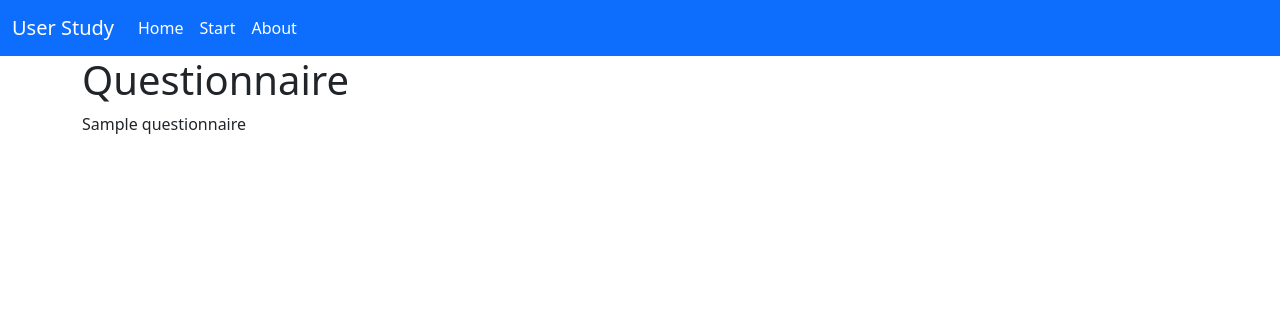
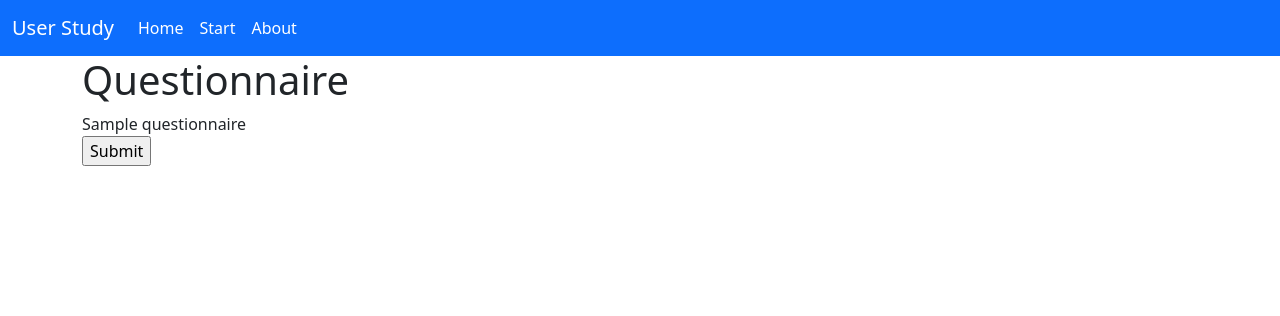
Before and after one commit to juliusfrost/cfrl-rllib, a Django app: page /study/1/ in a window 1280 px wide. Shown: the top 316 px of the page. Run offline with Django 3.2, Linux system fonts and the light colour scheme; tables that the repository leaves empty hold one stand-in row (values such as "Sample post").

Commit message:
submit page

```diff
--- a/server/study/urls.py
+++ b/server/study/urls.py
@@ -9,4 +9,5 @@ urlpatterns = [
     path('about/', views.about, name='about'),
     path('study/', views.study, name='study'),
     path('study/<int:questionnaire_id>/', views.questionnaire, name='questionnaire'),
+    path('submit/<int:questionnaire_id>/', views.submit, name='submit'),
 ]
--- a/server/study/views.py
+++ b/server/study/views.py
@@ -32,3 +32,11 @@ def questionnaire(request, questionnaire_id):
         raise Http404("Questionnaire does not exist")
     context = {'questionnaire': q}
     return render(request, 'study/questionnaire.html', context=context)
+
+
+def submit(request, questionnaire_id):
+    try:
+        q = Questionnaire.objects.get(pk=questionnaire_id)
+    except Questionnaire.DoesNotExist:
+        raise Http404("Questionnaire does not exist")
+    return render(request, 'study/submit.html')
--- a/server/templates/study/questionnaire.html
+++ b/server/templates/study/questionnaire.html
@@ -4,5 +4,11 @@
 <h1>Questionnaire</h1>
 
 {{ questionnaire.name }}
+{% if error_message %}<p><strong>{{ error_message }}</strong></p>{% endif %}
+
+<form action="{% url 'study:submit' questionnaire.id %}" method="post">
+    {% csrf_token %}
+    <input type="submit" value="Submit">
+</form>
 
 {% endblock %}
```
Also changed, not shown: server/templates/study/submit.html (added, +8 -0 lines).
